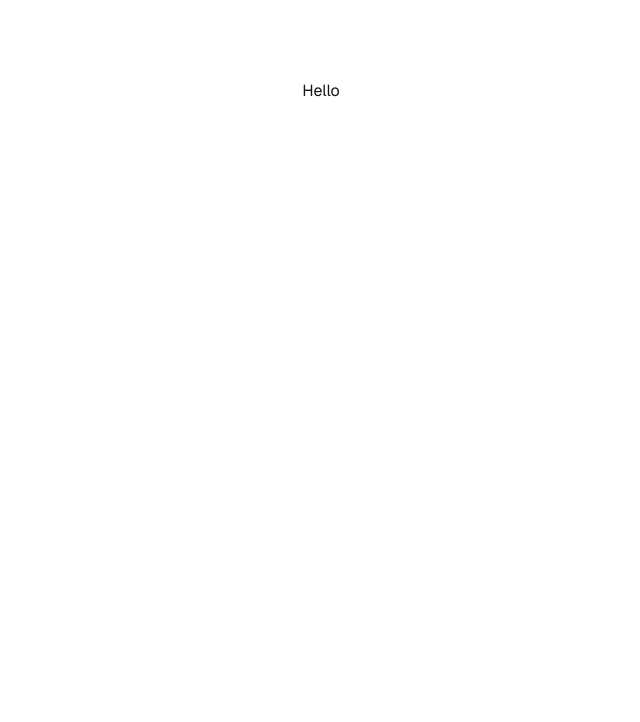
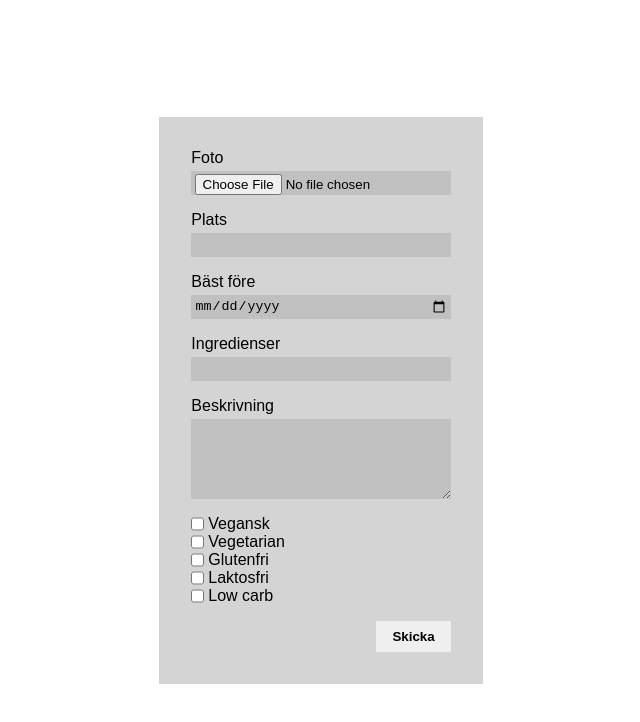
Before and after one commit to harrychichon/hackaroo, a Next.js app: page / in a window 1280 px wide. Shown: the top 722 px of the page, without its empty margins (319-959 px from the left). Built offline with nearby package versions, Linux system fonts and the light colour scheme.

Commit message:
FoodForm är klar

```diff
--- a/src/app/page.module.css
+++ b/src/app/page.module.css
@@ -6,7 +6,7 @@
   --button-primary-hover: #383838;
   --button-secondary-hover: #f2f2f2;
 
-  display: grid;
+  display: flex;
   grid-template-rows: 20px 1fr 20px;
   align-items: center;
   justify-items: center;
@@ -68,10 +68,7 @@
   padding: 0 20px;
   border: none;
   border: 1px solid transparent;
-  transition:
-    background 0.2s,
-    color 0.2s,
-    border-color 0.2s;
+  transition: background 0.2s, color 0.2s, border-color 0.2s;
   cursor: pointer;
   display: flex;
   align-items: center;
--- a/src/app/page.tsx
+++ b/src/app/page.tsx
@@ -1,5 +1,10 @@
+import FoodForm from "@/components/food/FoodForm/FoodForm";
 import styles from "./page.module.css";
 
 export default function Home() {
-  return <div className={styles.page}>Hello</div>;
+  return (
+    <div className={styles.page}>
+      <FoodForm />
+    </div>
+  );
 }
--- a/src/components/food/FoodCard/FoodCard.tsx
+++ b/src/components/food/FoodCard/FoodCard.tsx
@@ -1,7 +1,7 @@
 import styles from './FoodCard.module.scss';
 
 const FoodCard = () => {
-	return <div className={styles.card}></div>;
+	return <div className={styles.card}><h1>Food</h1></div>;
 };
 
 export default FoodCard;
--- a/src/components/food/FoodForm/FoodForm.module.scss
+++ b/src/components/food/FoodForm/FoodForm.module.scss
@@ -0,0 +1,61 @@
+$gray-bg: #d4d4d4;
+$gray-input: #c0c0c0;
+
+.form {
+  display: flex;
+  background-color: $gray-bg;
+  padding: 2rem;
+  max-width: 400px;
+  margin: 2rem auto;
+  flex-direction: column;
+  gap: 1rem;
+  font-family: sans-serif;
+  color: black;
+
+  label {
+    display: flex;
+    flex-direction: column;
+    font-weight: 500;
+    gap: 0.25rem;
+
+    input[type="text"],
+    input[type="date"],
+    input[type="file"],
+    textarea {
+      background-color: $gray-input;
+      border: none;
+      height: 1.5rem;
+      padding: 0.2rem;
+    }
+
+    textarea {
+      height: 5rem;
+      resize: vertical;
+    }
+  }
+
+  .tag-section {
+    p {
+      margin: 0;
+      font-weight: 500;
+    }
+
+    .tags {
+      display: flex;
+      flex-wrap: wrap;
+      gap: 1rem;
+    }
+  }
+
+  .tags label {
+    flex-direction: row;
+  }
+
+  button {
+    align-self: flex-end;
+    border: none;
+    padding: 0.5rem 1rem;
+    font-weight: bold;
+    cursor: pointer;
+  }
+}
--- a/src/components/food/FoodForm/FoodForm.tsx
+++ b/src/components/food/FoodForm/FoodForm.tsx
@@ -0,0 +1,115 @@
+"use client";
+
+import { useState } from "react";
+import styles from "./FoodForm.module.scss";
+
+const tags = ["Vegansk", "Vegetarian", "Glutenfri", "Laktosfri", "Low carb"];
+
+export default function FoodForm() {
+  const [formData, setFormData] = useState({
+    image: null as File | null,
+    location: "",
+    expiry: "",
+    ingredients: "",
+    description: "",
+    tags: [] as string[],
+  });
+
+  const handleChange = (
+    e: React.ChangeEvent<HTMLInputElement | HTMLTextAreaElement>
+  ) => {
+    const { name, value, type } = e.target;
+    if (type === "file") {
+      setFormData({
+        ...formData,
+        image: (e.target as HTMLInputElement).files?.[0] || null,
+      });
+    } else {
+      setFormData({ ...formData, [name]: value });
+    }
+  };
+
+  const handleTagToggle = (tag: string) => {
+    setFormData((prev) => ({
+      ...prev,
+      tags: prev.tags.includes(tag)
+        ? prev.tags.filter((t) => t !== tag)
+        : [...prev.tags, tag],
+    }));
+  };
+
+  const handleSubmit = (e: React.FormEvent) => {
+    e.preventDefault();
+    console.log(formData);
+  };
+  return (
+    <form onSubmit={handleSubmit} className={styles.form}>
+      <label>
+        Foto
+        <input
+          type="file"
+          name="image"
+          accept="image/*"
+          onChange={handleChange}
+        />
+      </label>
+
+      <label>
+        Plats
+        <input
+          type="text"
+          name="location"
+          value={formData.location}
+          onChange={handleChange}
+        />
+      </label>
+
+      <label>
+        Bäst före
+        <input
+          type="date"
+          name="expiry"
+          value={formData.expiry}
+          onChange={handleChange}
+        />
+      </label>
+
+      <label>
+        Ingredienser
+        <input
+          type="text"
+          name="ingredients"
+          value={formData.ingredients}
+          onChange={handleChange}
+        />
+      </label>
+
+      <label>
+        Beskrivning
+        <textarea
+          name="description"
+          value={formData.description}
+          onChange={handleChange}
+        />
+      </label>
+
+      <div className={styles.tagSection}>
+        {/* <p>Taggar</p> */}
+        <div className={styles.tags}>
+          {tags.map((tag) => (
+            <label key={tag} className={styles.tagCheckbox}>
+              <input
+                type="checkbox"
+                checked={formData.tags.includes(tag)}
+                onChange={() => handleTagToggle(tag)}
+              />
+              {tag}
+            </label>
+          ))}
+        </div>
+      </div>
+
+      <button type="submit">Skicka</button>
+    </form>
+  );
+}
--- a/src/components/ui/Form/Form.module.scss
+++ b/src/components/ui/Form/Form.module.scss
@@ -1,6 +1,6 @@
 .Form {
   display: flex;
-    flex-direction: column;
+  flex-direction: row;
   gap: 2rem;
   padding: 2rem;
   border: 1px solid #ddd;
```
Also changed, not shown: package.json (+5 -4 lines), 1 other file (tests, documents, lock files or other folders). Lines whose indentation alone changed are shown as unchanged.
